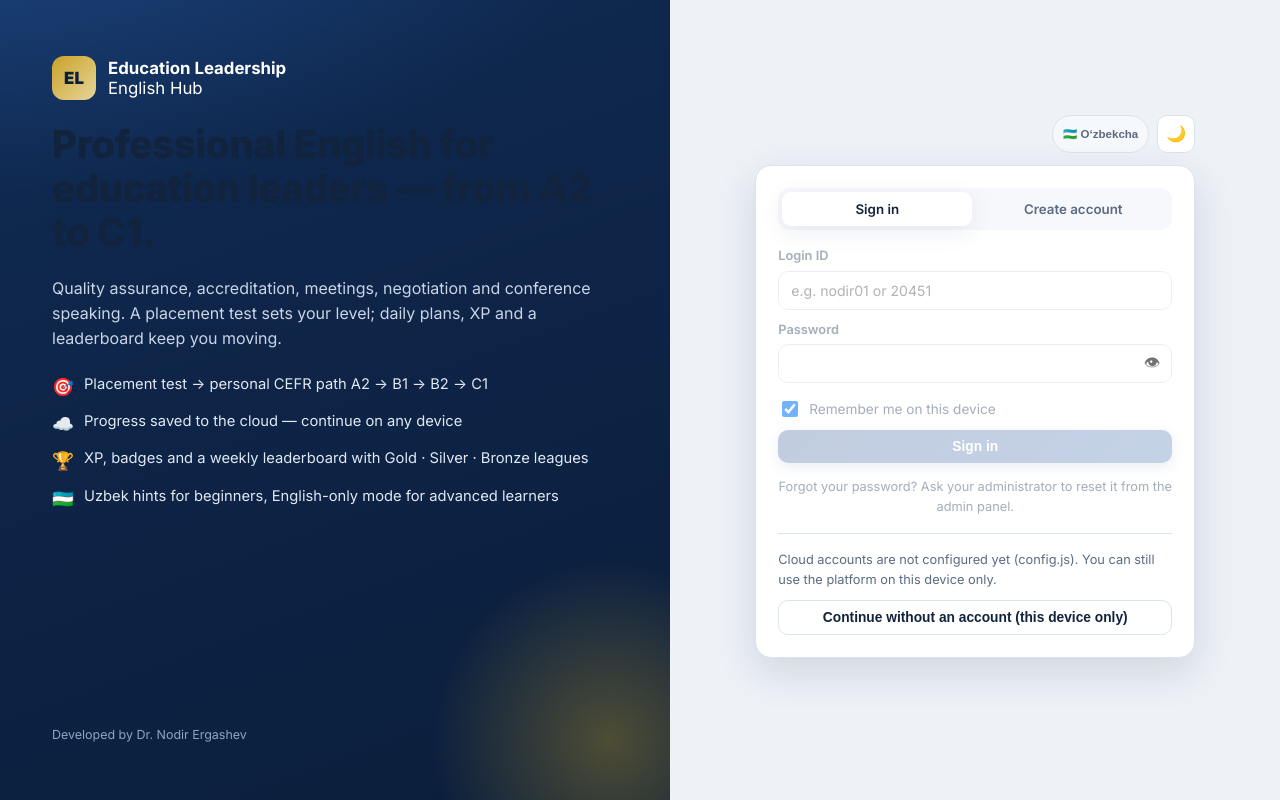
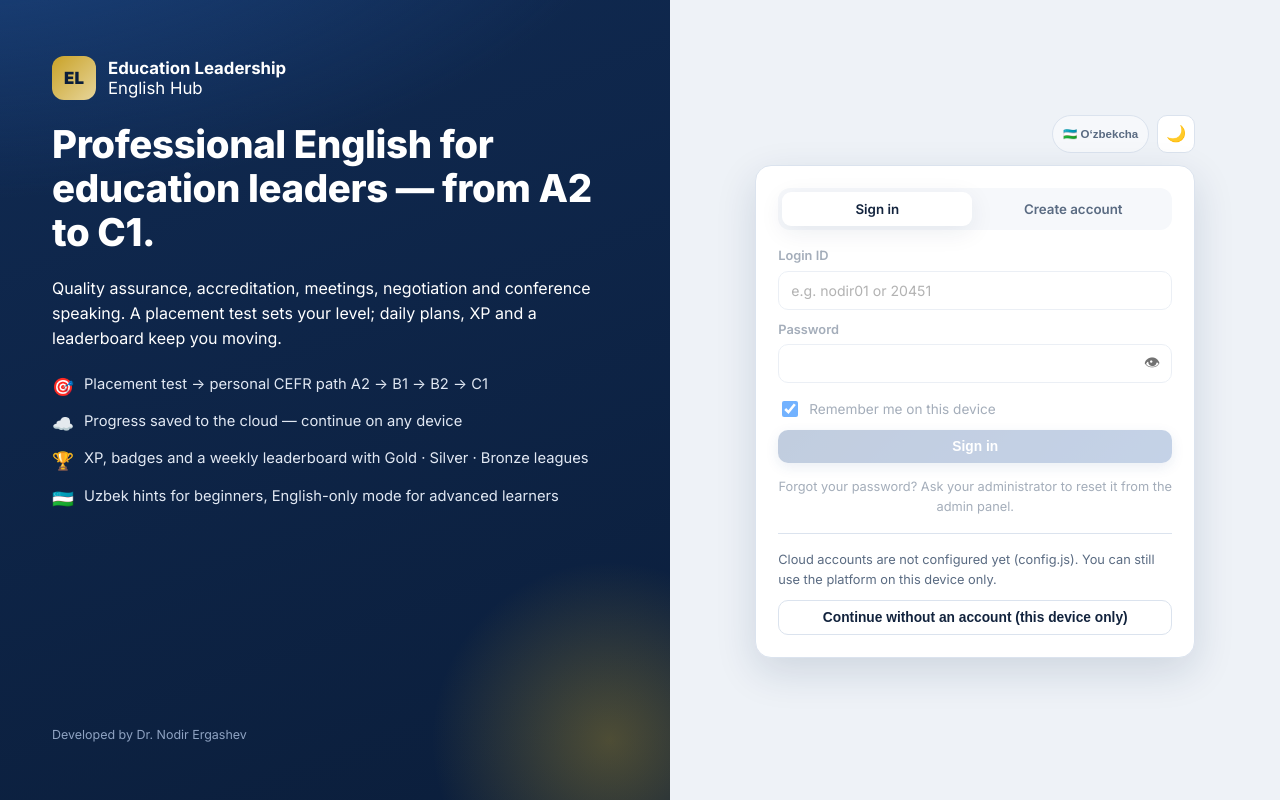
Before and after one commit to nqaae-monitoring/English-for-Future, a plain HTML site: page index.html in a window 1280 px wide. Drawn offline with nearby package versions, Linux system fonts and the light colour scheme.

Commit message:
Auth hero: keep heading white in both themes
Co-Authored-By: Claude Fable 5.1 <noreply@anthropic.com>

```diff
--- a/css/app.css
+++ b/css/app.css
@@ -509,7 +509,8 @@ body.auth-pending .bottom-nav { display: none !important; }
 .auth-brand { display: flex; align-items: center; gap: 12px; font-size: 1.05rem; line-height: 1.2; }
 .auth-brand .mark, .auth-brand b { color: #fff; }
 .auth-brand .mark { display: inline-grid; place-items: center; width: 44px; height: 44px; border-radius: 12px; background: linear-gradient(135deg, var(--accent), var(--accent-soft)); color: var(--navy-900); font-weight: 900; }
-.auth-title { font-size: clamp(1.6rem, 3.2vw, 2.4rem); font-weight: 800; line-height: 1.15; margin: 0; letter-spacing: -.01em; }
+.auth-title { font-size: clamp(1.6rem, 3.2vw, 2.4rem); font-weight: 800; line-height: 1.15; margin: 0; letter-spacing: -.01em; color: #fff; }
+.auth-hero h1, .auth-hero p, .auth-hero li { color: inherit; }
 .auth-sub { color: #c9d4e6; font-size: 1rem; max-width: 56ch; margin: 0; }
 .auth-points { list-style: none; margin: 0; padding: 0; display: grid; gap: 10px; }
 .auth-points li { display: flex; gap: 10px; align-items: flex-start; color: #e1e8f3; font-size: .92rem; }
```
